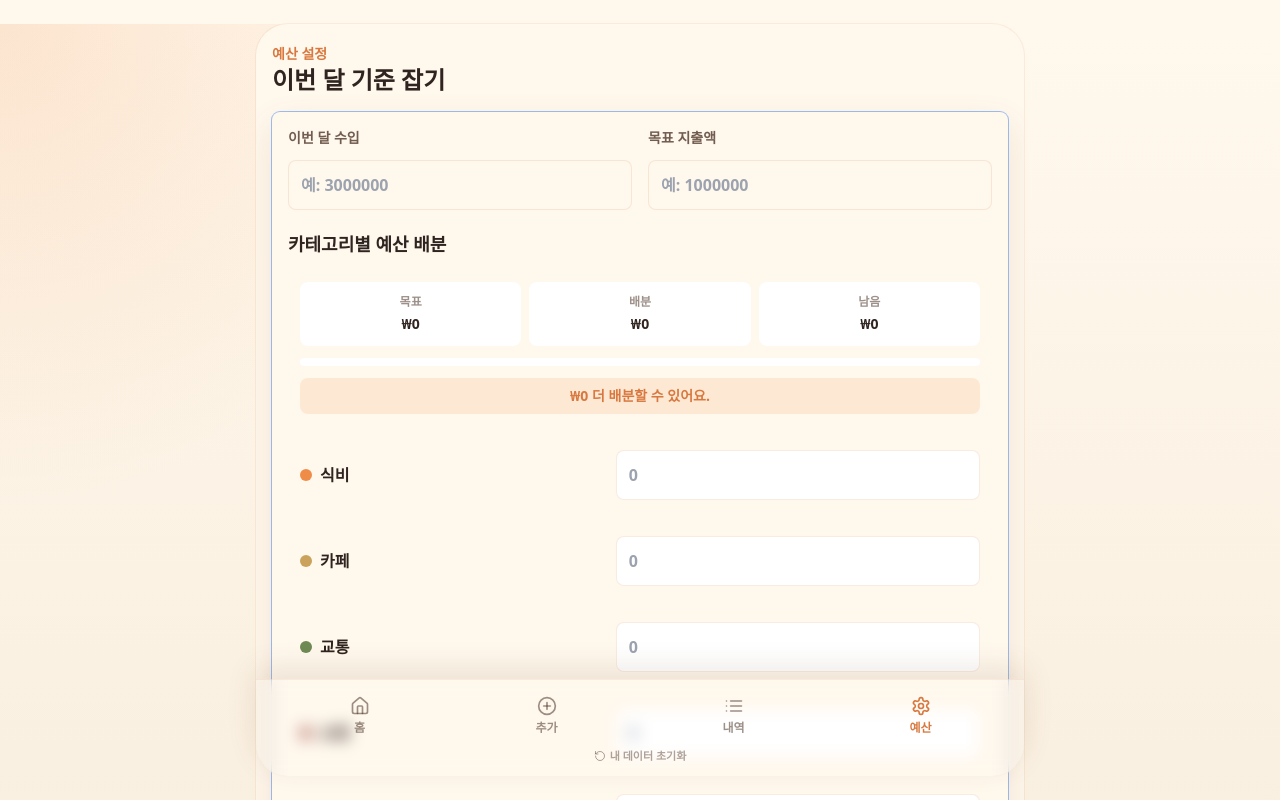
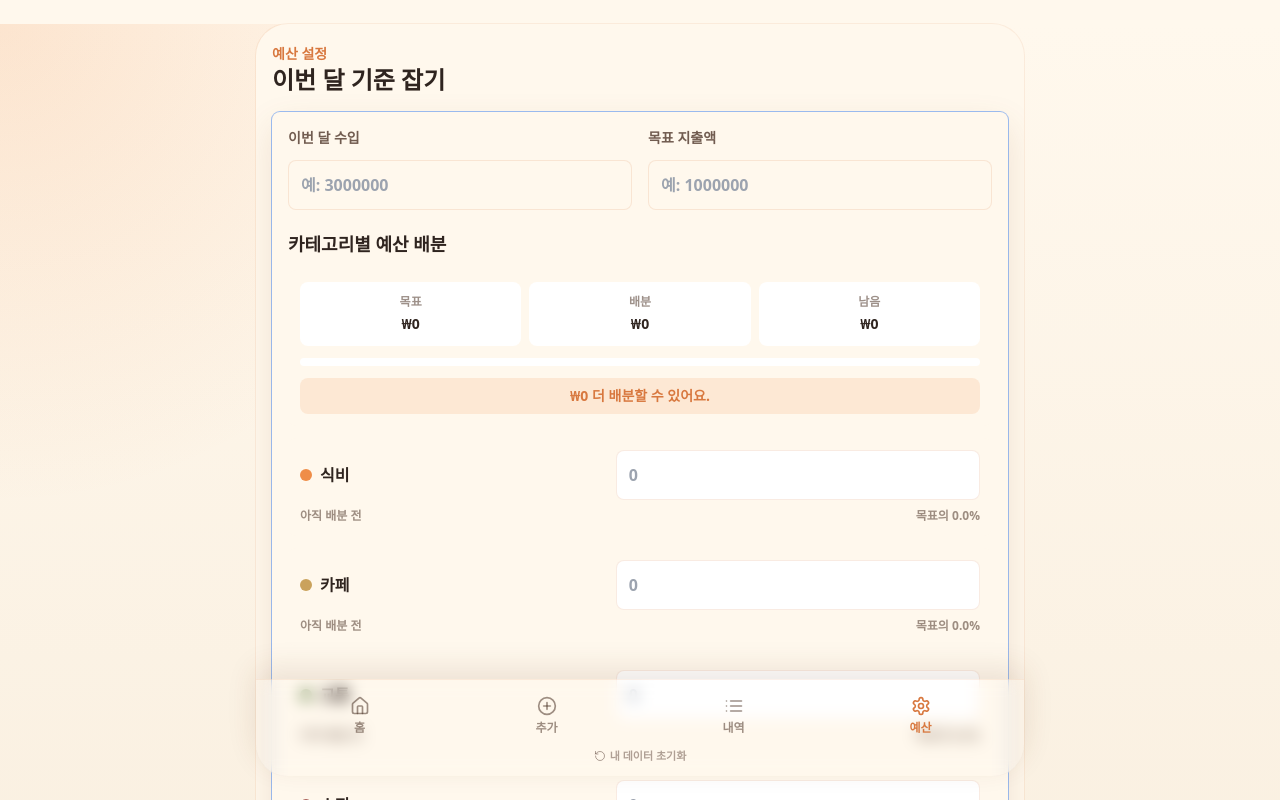
Before and after one commit to gittongcham-cmd/warm-budget, a Next.js app: page / in a window 1280 px wide. Both pictures are taken after a click on the button "예산". Shown: the top 800 px of the page. Built offline with nearby package versions, Linux system fonts and the light colour scheme.

Commit message:
Show category budget allocation percentages

```diff
--- a/src/components/BudgetSettings.tsx
+++ b/src/components/BudgetSettings.tsx
@@ -102,8 +102,13 @@ export function BudgetSettings({
               </p>
             </div>
             <div className="space-y-3">
-              {categories.map((category) => (
-                <div key={category.key} className="grid grid-cols-[1fr_minmax(130px,1.2fr)] items-center gap-3 rounded-lg bg-cream p-3">
+              {categories.map((category) => {
+                const categoryBudget = form.categoryBudgets[category.key] || 0;
+                const categoryRate = form.targetSpending > 0 ? (categoryBudget / form.targetSpending) * 100 : 0;
+
+                return (
+                  <div key={category.key} className="rounded-lg bg-cream p-3">
+                    <div className="grid grid-cols-[1fr_minmax(130px,1.2fr)] items-center gap-3">
                       <div className="flex min-w-0 items-center gap-2">
                         <span className="h-3 w-3 rounded-full" style={{ backgroundColor: category.color }} />
                         <span className="font-bold">{category.label}</span>
@@ -112,13 +117,19 @@ export function BudgetSettings({
                         inputMode="numeric"
                         min={0}
                         type="number"
-                    value={form.categoryBudgets[category.key] || ""}
+                        value={categoryBudget || ""}
                         placeholder="0"
                         onChange={(event) => updateCategory(category.key, event.target.value)}
                         className="bg-white"
                       />
                     </div>
-              ))}
+                    <div className="mt-2 flex items-center justify-between gap-3 text-xs font-bold text-cocoa/55">
+                      <span>{categoryBudget > 0 ? formatCurrency(categoryBudget) : "아직 배분 전"}</span>
+                      <span>목표의 {categoryRate.toFixed(1)}%</span>
+                    </div>
+                  </div>
+                );
+              })}
             </div>
           </div>
 
```
Lines whose indentation alone changed are shown as unchanged.
